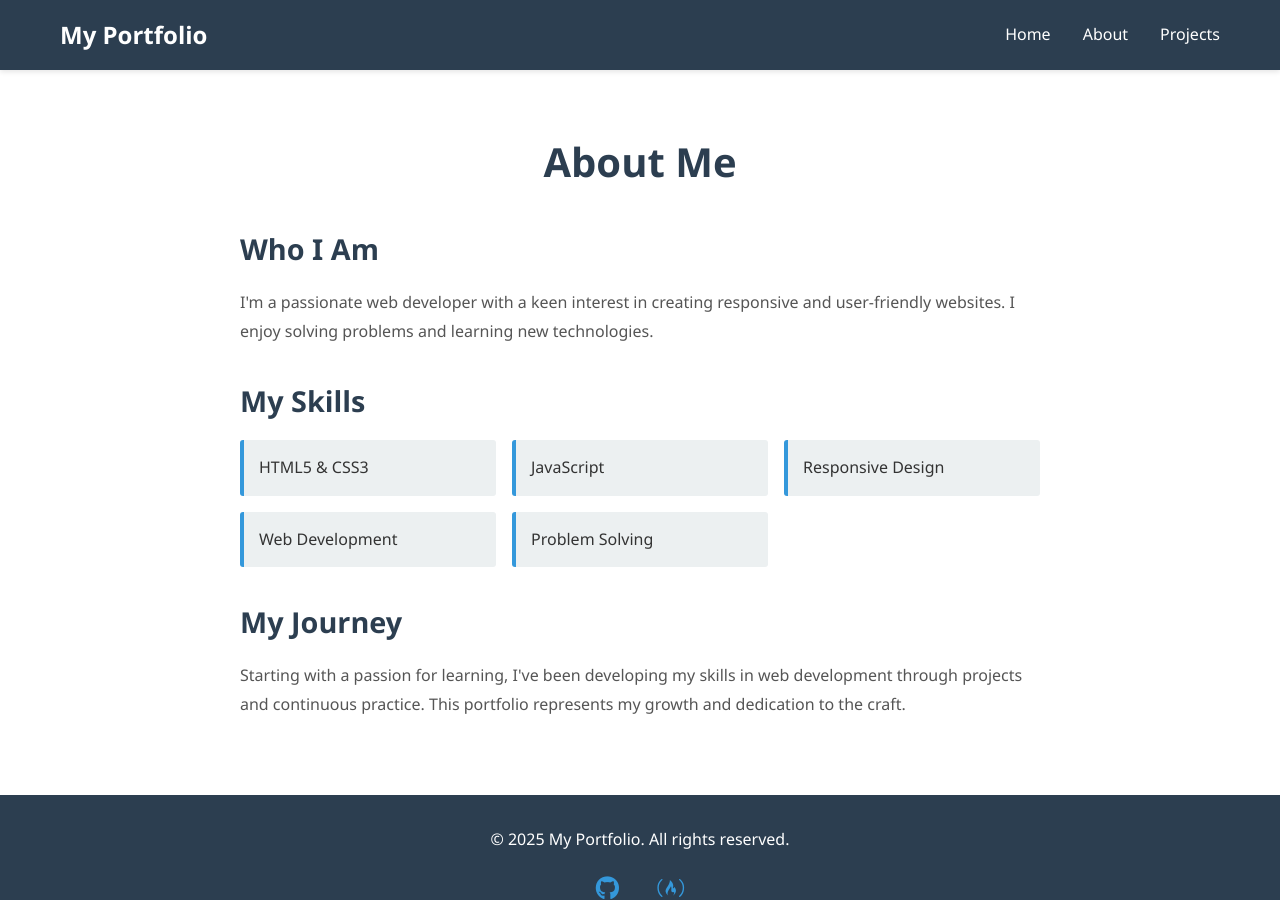
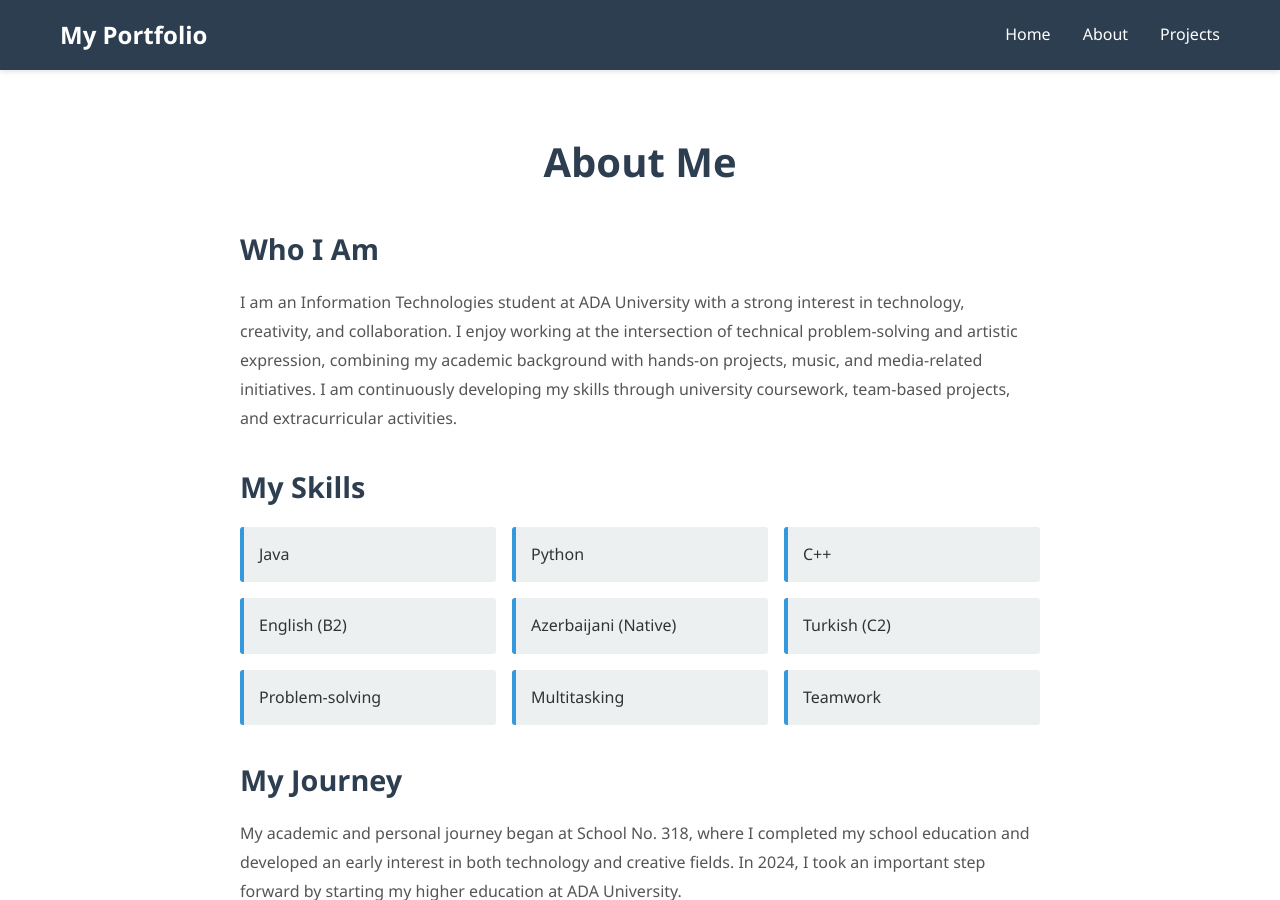
Before and after one commit to alialiyev-git/InfoSys, a Jekyll site: the page built from src/pages/about.md, in a window 1280 px wide and 900 px high. Built offline with Jekyll 4.4.1, drawn with Linux system fonts in a browser that asks for light colours; some of the changed text lies outside the part shown.

Commit message:
Adding Personal Information

```diff
--- a/src/_includes/footer.html
+++ b/src/_includes/footer.html
@@ -1,6 +1,6 @@
 <footer>
   <div class="footer-content">
-    <p>&copy; {{ site.time | date: "%Y" }} {{ site.title | default: "My Portfolio" }}. All rights reserved.</p>
+    <p>&copy; {{ site.time | date: "%Y" }} {{ site.title | default: "Ali's Portfolio" }}. All rights reserved.</p>
     <div class="social-links">
       <a href="https://github.com/alialiyev-git" target="_blank" rel="noopener noreferrer" aria-label="GitHub Profile">
         <i class="fab fa-github"></i>
--- a/src/_includes/nav.html
+++ b/src/_includes/nav.html
@@ -1,6 +1,6 @@
 <nav class="navbar">
   <div class="nav-container">
-    <div class="logo">{{ site.title | default: "My Portfolio" }}</div>
+    <div class="logo">{{ site.title | default: "Ali's Portfolio" }}</div>
     <ul class="nav-links">
       <li><a href="{{ "/" | relative_url }}" class="{% if page.url == "/" %}active{% endif %}">Home</a></li>
       <li><a href="{{ "/about/" | relative_url }}" class="{% if page.url == "/about/" %}active{% endif %}">About</a></li>
--- a/src/assets/css/style.css
+++ b/src/assets/css/style.css
@@ -114,6 +114,15 @@
     font-size: 1.1rem;
     color: #555;
 }
+.profile-photo {
+  width: 150px;
+  height: 150px;
+  border-radius: 50%;
+  display: block;
+  margin: 1rem auto;
+  object-fit: cover;
+}
+
 
 /* ===== About Section ===== */
 .about-section {
--- a/src/pages/about.md
+++ b/src/pages/about.md
@@ -10,19 +10,86 @@
     <div class="about-content">
       <div class="about-text">
         <h2>Who I Am</h2>
-        <p>I'm a passionate web developer with a keen interest in creating responsive and user-friendly websites. I enjoy solving problems and learning new technologies.</p>
+        <p>I am an Information Technologies student at ADA University with a strong interest in technology, creativity, and collaboration. I enjoy working at the intersection of technical problem-solving and artistic expression, combining my academic background with hands-on projects, music, and media-related initiatives. I am continuously developing my skills through university coursework, team-based projects, and extracurricular activities.</p>
 
         <h2>My Skills</h2>
         <ul class="skills-list">
-          <li>HTML5 &amp; CSS3</li>
-          <li>JavaScript</li>
-          <li>Responsive Design</li>
-          <li>Web Development</li>
-          <li>Problem Solving</li>
-        </ul>
+          <li>Java</li>
+          <li>Python</li>
+          <li>C++</li>
+          <li>English (B2)</li>
+          <li>Azerbaijani (Native)</li>
+          <li>Turkish (C2)</li>
+          <li>Problem-solving</li>
+          <li>Multitasking</li>
+          <li>Teamwork</li>
+         </ul>
 
         <h2>My Journey</h2>
-        <p>Starting with a passion for learning, I've been developing my skills in web development through projects and continuous practice. This portfolio represents my growth and dedication to the craft.</p>
+        <p>
+    My academic and personal journey began at School No. 318, where I
+    completed my school education and developed an early interest in both
+    technology and creative fields. In 2024, I took an important step forward
+    by starting my higher education at ADA University.
+  </p>
+
+  <p>
+    My first year at university was a Foundation Year, during which the studies
+    were entirely focused on English language education. This year played a key
+    role in strengthening my academic communication skills and preparing me for
+    university-level coursework. From the following academic year, I began
+    studying University Core and Major Core courses.
+  </p>
+
+  <p>
+    At the beginning of the new year, together with two friends, I co-founded
+    a rock and metal music news blog called Metalbash. The platform focuses on
+    developing the rock community in Azerbaijan while sharing news about both
+    local and global rock and metal music. We actively communicate and
+    collaborate with Azerbaijani rock and metal bands.
+  </p>
+
+  <p>
+    My main role in Metalbash is creating post designs and managing visual
+    content for our official Instagram, Telegram, and TikTok accounts. I
+    regularly communicate with other administrators and take part in decisions
+    related to content planning, partnerships, and new ideas. This experience
+    has significantly improved my teamwork, communication, and multitasking
+    skills.
+  </p>
+
+  <p>
+    Music is an important part of my life alongside my academic activities.
+    I play electric guitar, sing, and compose songs. I have several tracks that
+    are publicly released, while some ongoing compositions are currently in
+    progress. These newer works are more professionally structured and include
+    elements of classical music. I am also a member of the university music
+    club, where students perform songs and sing together as a choir.
+  </p>
+
+  <p>
+    In addition to music and studies, I am actively involved in volunteering.
+    I have been a volunteer with the university-based organization ADA Watchmen
+    for seven months. The Watchmen work closely with campus security to ensure
+    safety and order during events. As a PR Manager, I am responsible for
+    taking photos and creating social media content during the events we attend.
+  </p>
+
+  <p>
+    Moreover, I volunteered at the ICPC programming competition in August and
+    September, where I was part of the crowd control team. My responsibilities
+    included guiding participants and guests and helping maintain a safe and
+    organized environment throughout the competition.
+  </p>
+
+  <p>
+    In 2025, I also volunteered at the Formula 1 Grand Prix as an access control
+    member at Crystal Hall, which served as the concert venue. This role
+    required endurance and responsibility, as I worked for long hours in
+    challenging weather conditions without breaks while ensuring proper access
+    control and attendee safety.
+  </p>
+  Overall, my journey reflects a balance between academics, creativity, teamwork, and responsibility, allowing me to continuously develop both professionally and personally.
       </div>
     </div>
   </div>
```
Also changed, not shown: src/pages/index.md (+4 -3 lines), src/pages/projects.md (+8 -8 lines), src/assets/images/profilephoto.jpg (added).
